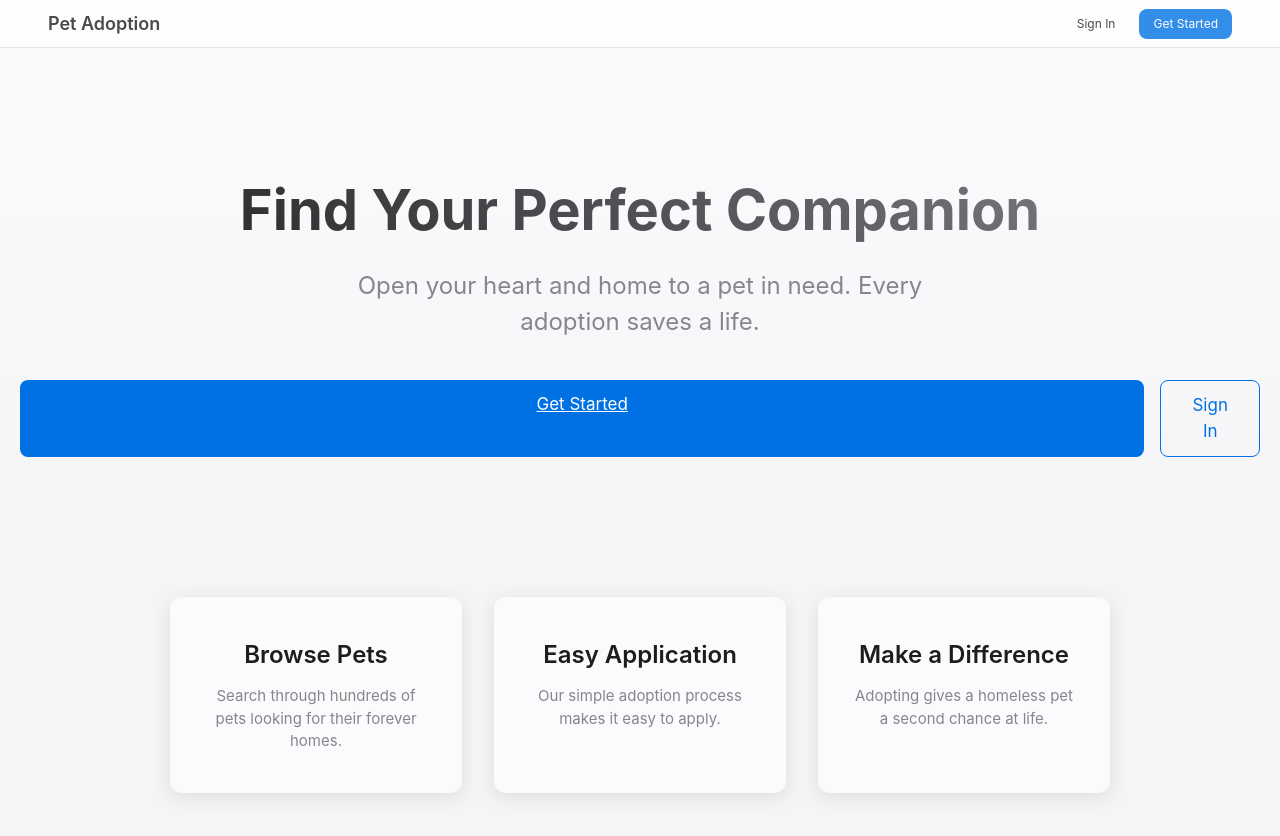
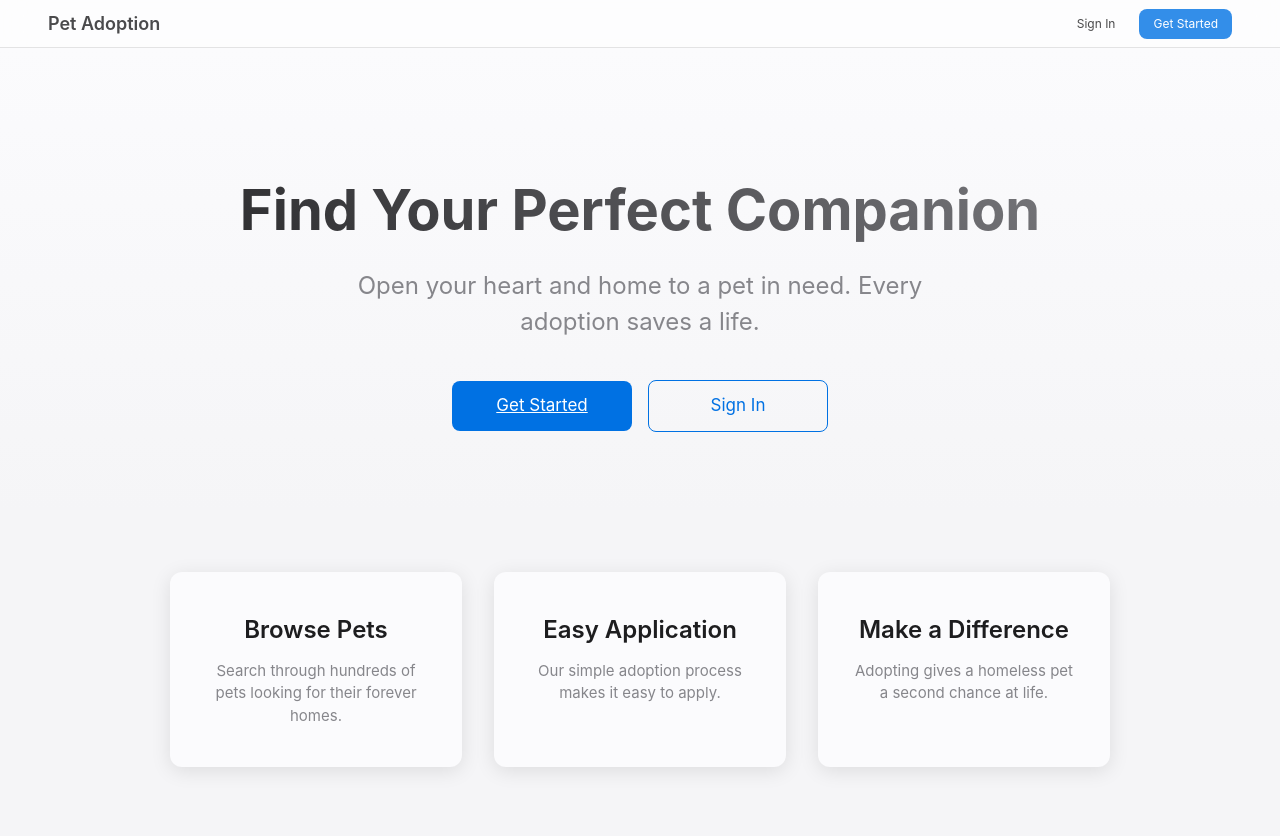
Before and after one commit to Jeong1996/school-project-pet-adoption-app, a React (Create React App) app in the folder frontend/: page / in a window 1280 px wide. Shown: the top 836 px of the page. Built offline with nearby package versions, Linux system fonts and the light colour scheme.

Commit message:
Fix button sizes and alignment for consistent styling

```diff
--- a/frontend/src/index.css
+++ b/frontend/src/index.css
@@ -156,7 +156,7 @@ body {
 /* Buttons */
 .btn-primary {
   width: 100%;
-  padding: 12px 20px;
+  padding: 12px 24px;
   font-size: 17px;
   font-weight: 400;
   color: white;
@@ -165,6 +165,8 @@ body {
   border-radius: 8px;
   cursor: pointer;
   transition: all 0.3s;
+  text-align: center;
+  display: inline-block;
 }
 
 .btn-primary:hover {
@@ -245,6 +247,13 @@ body {
   display: flex;
   gap: 16px;
   justify-content: center;
+  align-items: center;
+}
+
+.hero-buttons .btn-primary,
+.hero-buttons .btn-secondary {
+  width: auto;
+  min-width: 180px;
 }
 
 .btn-secondary {
@@ -256,6 +265,8 @@ body {
   border-radius: 8px;
   text-decoration: none;
   transition: all 0.3s;
+  display: inline-block;
+  text-align: center;
 }
 
 .btn-secondary:hover {
```
